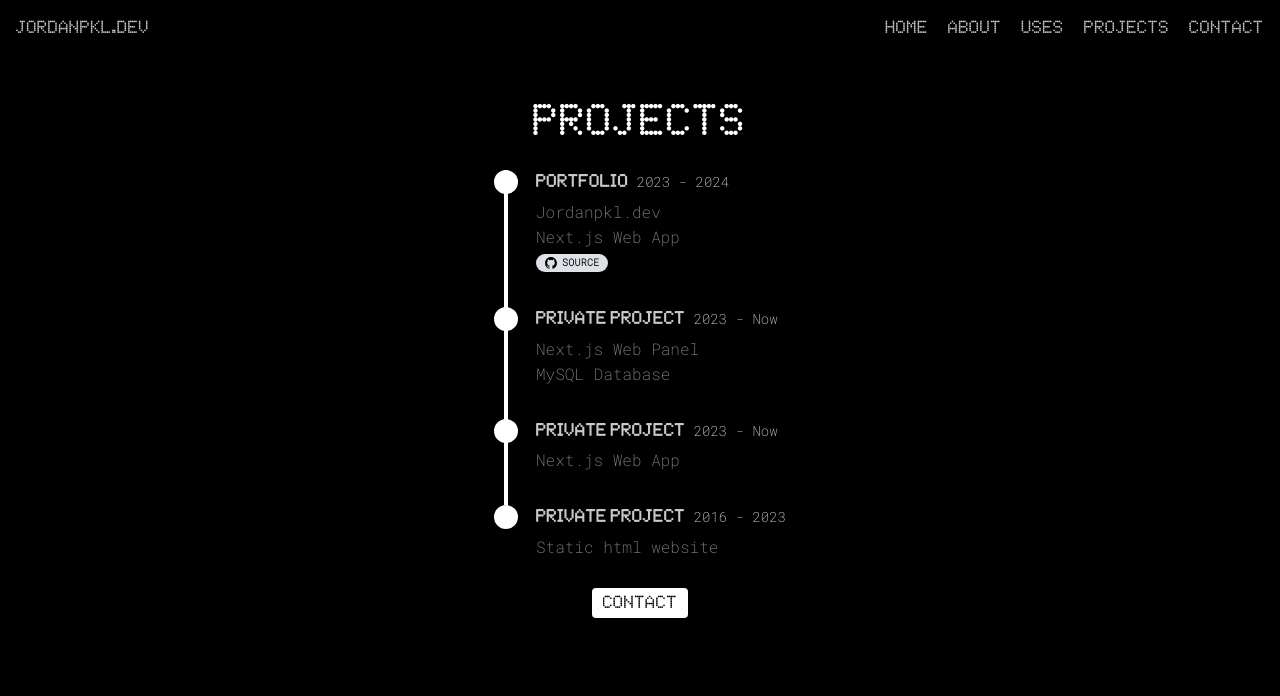
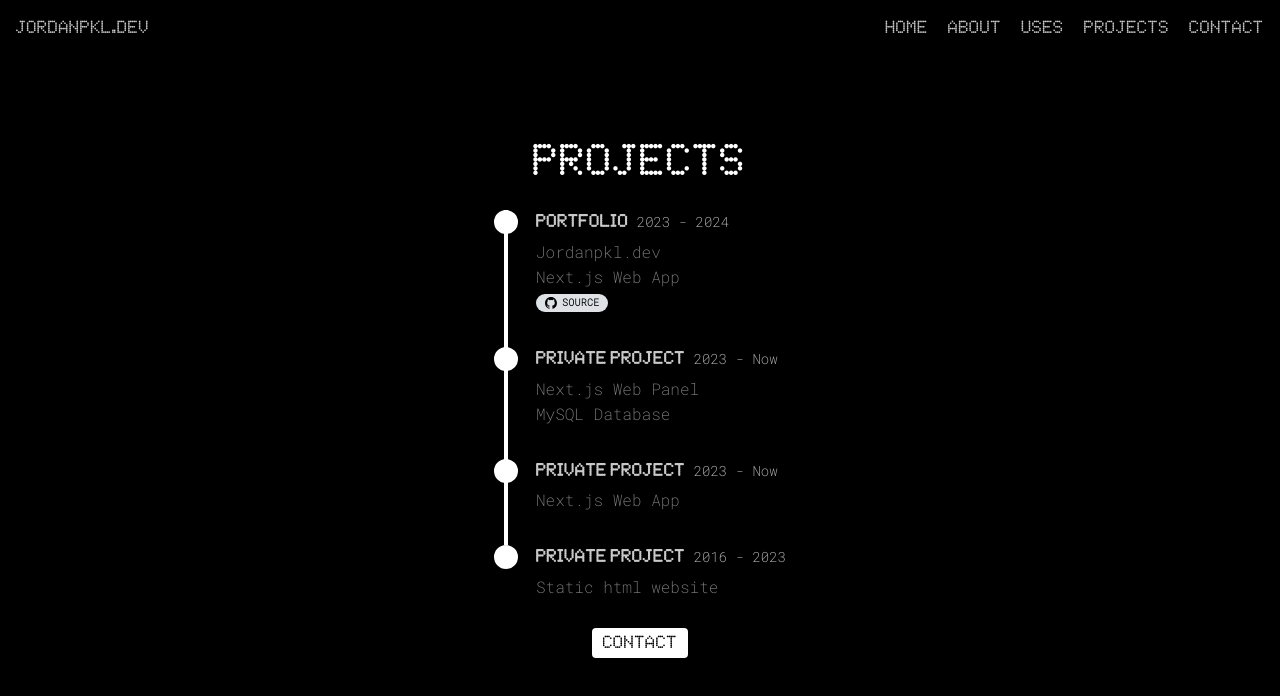
Before and after one commit to Jordanpkl/jordanpkl.dev, a Next.js app: page /projects in a window 1280 px wide. Shown: the top 696 px of the page. Built offline with nearby package versions, Linux system fonts and the light colour scheme.

Commit message:
Fix Loader position

```diff
--- a/src/app/projects/page.tsx
+++ b/src/app/projects/page.tsx
@@ -19,12 +19,12 @@ export default function Projects() {
         fetchAbout();
     }, [])
     return !fetched ? (
-        <Center mih={'90vh'}>
+        <Center mih={'100vh'}>
             <Loader color="white" size="xl" type="dots" />
         </Center>
     ) : (
         <>
-            <Center mih={'90vh'}>
+            <Center mih={'100vh'}>
                 <Container className="font-RobotoMono" pt={'5rem'} pb={'5rem'}>
                     <Text className="font-NFont5x7" ta="center" size={'2.5rem'} c={'white'} mb={'1.75rem'}>PROJECTS</Text>
                     <Timeline bulletSize={24} color="white" active={(projectsData.projects?.length) - 1}>
--- a/src/app/uses/page.tsx
+++ b/src/app/uses/page.tsx
@@ -18,7 +18,7 @@ export default function Uses() {
         fetchAbout();
     }, [])
     return !fetched ? (
-        <Center mih={'90vh'}>
+        <Center mih={'100vh'}>
             <Loader color="white" size="xl" type="dots" />
         </Center>
     ) : (
```
